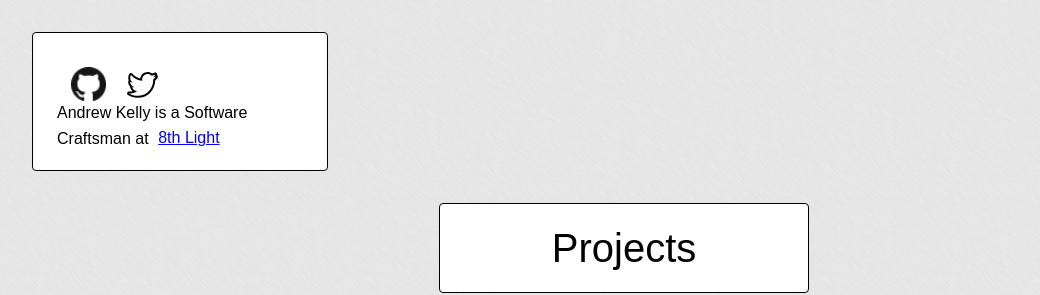
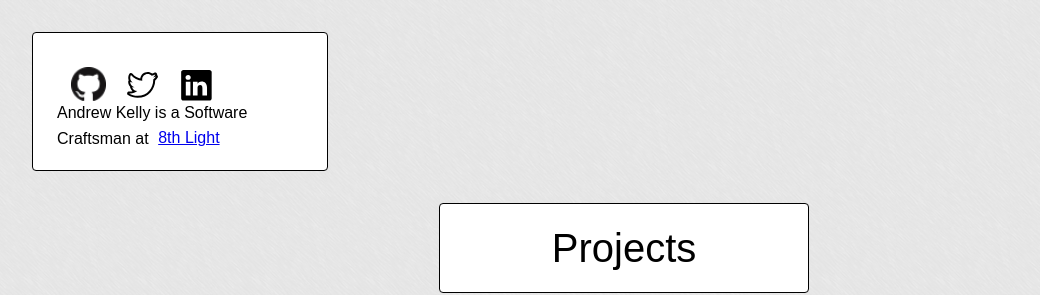
Before and after one commit to kellyaj/kellyaj.github.io, a Jekyll site: the page built from index.html, in a window 1280 px wide. Shown: the top 295 px of the page, without its empty margins (16-1056 px from the left). Built offline with Jekyll 4.4.1, drawn with Linux system fonts in a browser that asks for light colours; Markdown is read by kramdown in place of the engine named in the settings.

Commit message:
includes linkedin icon

```diff
--- a/_layouts/default.html
+++ b/_layouts/default.html
@@ -28,6 +28,7 @@
           <div class="about">
             <a href="http://github.com/kellyaj/"><span class="icon-github"></span></a>
             <a href="http://twitter.com/_akells/"><span class="icon-twitter"></span></a>
+            <a href="http://www.linkedin.com/pub/andrew-kelly/8b/139/341/"><span class="icon-linkedin"></span></a>
             <p>Andrew Kelly is a Software Craftsman at<a href="8thlight.com">8th Light</a></p></div>
         </div>
         <div class="container">
--- a/css/main.css
+++ b/css/main.css
@@ -147,3 +147,13 @@ body {
   height: 35px;
   width: 35px;
 }
+
+.icon-linkedin {
+  background-repeat: no-repeat;
+  background-image: url('../assets/images/linkedin.svg');
+  background-size: 35px 35px;
+  display: inline-block;
+  margin: 0 0 0 0.3em;
+  height: 35px;
+  width: 35px;
+}
```
Also changed, not shown: assets/images/linkedin.svg (added).
